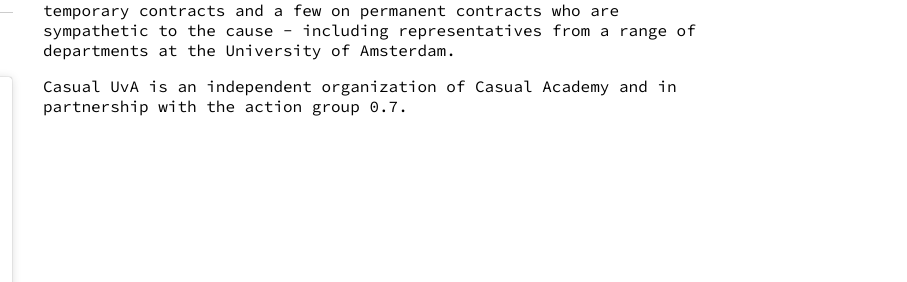
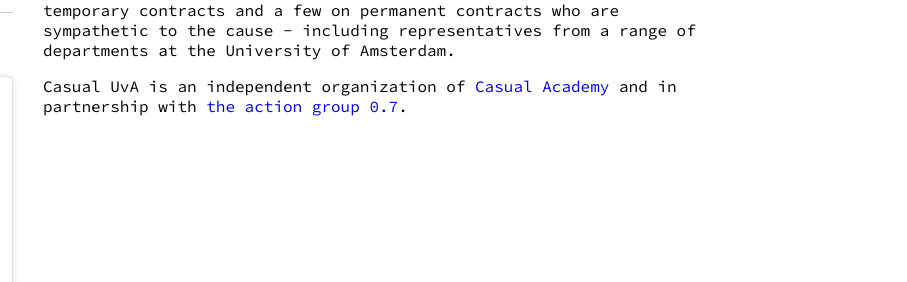
Before and after one commit to ElmarJ/casual-uva.nl, an Eleventy site: page pages/about.md in a window 1280 px wide. Shown: the part 438-720 px from the top of the page, 373-1280 px from the left. Built offline with nearby package versions, Linux system fonts and the light colour scheme; Eleventy itself is replaced by a stand-in of ours; files that its build step writes are made by us from their sources; a script that the page names is missing.

Commit message:
Update Page “about”

```diff
--- a/pages/about.md
+++ b/pages/about.md
@@ -9,4 +9,4 @@
 
 We are a collective of university employees - the majority on temporary contracts and a few on permanent contracts who are sympathetic to the cause - including representatives from a range of departments at the University of Amsterdam.
 
-Casual UvA is an independent organization of Casual Academy and  in partnership with the action group 0.7.
+Casual UvA is an independent organization of [Casual Academy](https://casualacademy.nl/) and in partnership with [the action group 0.7](https://zeropointseven.nl/).
```
